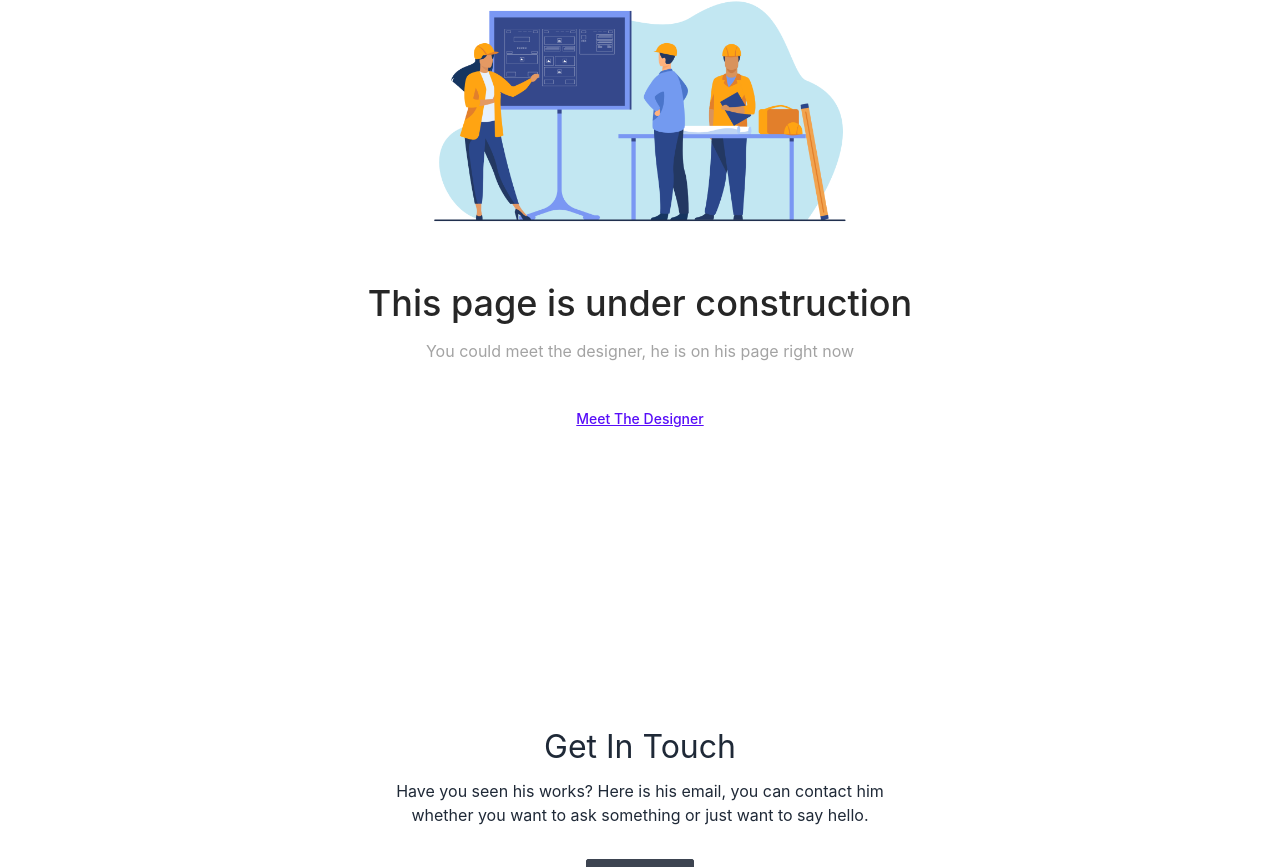
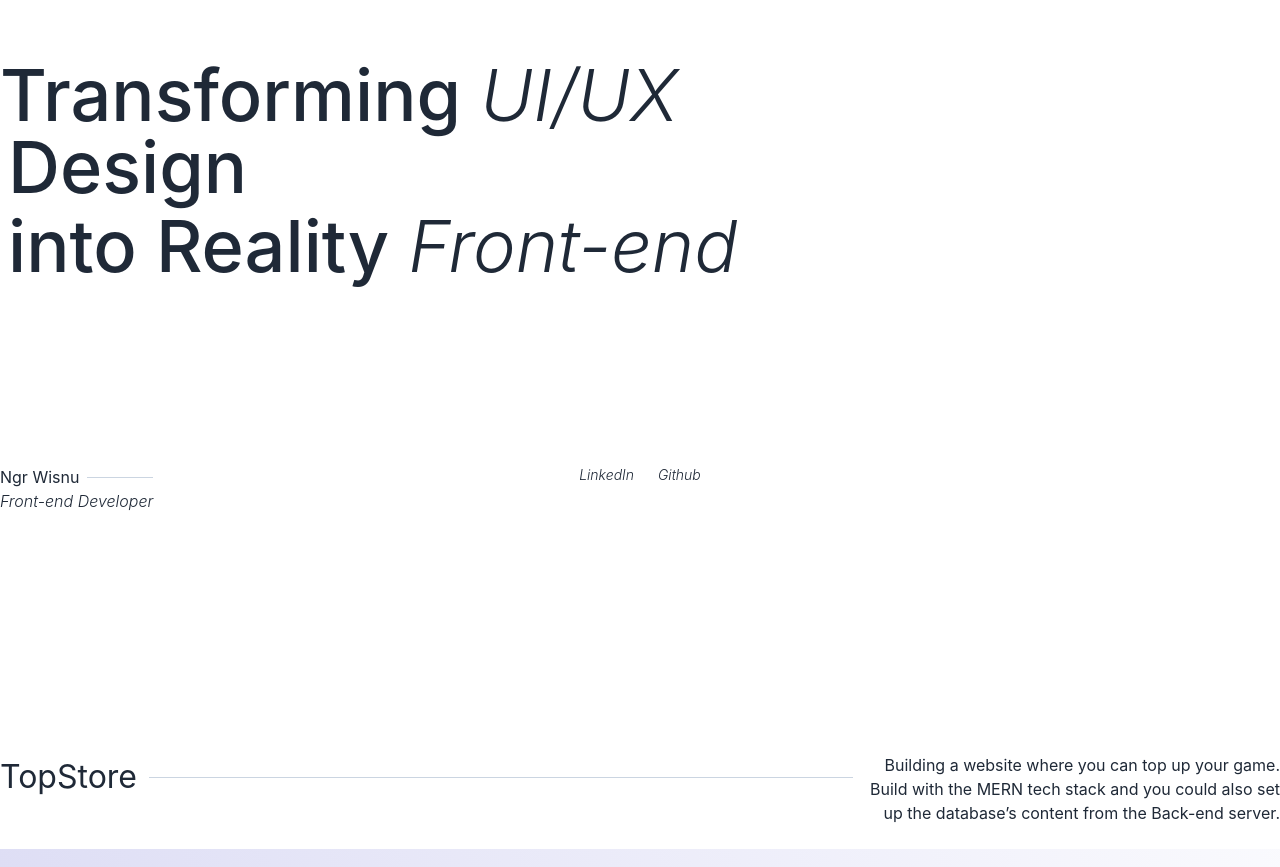
Before and after one commit to ngrwisnu/portfolio-v2, a Next.js app: page / in a window 1280 px wide. Shown: the part 193-1060 px from the top of the page. Built offline with nearby package versions, Linux system fonts and the light colour scheme.

Commit message:
create hero and selected works section, provide data for works' details page

```diff
--- a/components/contact/Contact.tsx
+++ b/components/contact/Contact.tsx
@@ -5,10 +5,10 @@ import Button from "../ui/button";
 const Contact = () => {
   return (
     <section id="contact" className="w-screen">
-      <div className="container-content">
+      <div className="container-content px-4 md:px-0">
         <div className="contact__contents flex flex-col items-center justify-center gap-8 py-10">
           <div className="flex flex-col gap-2 text-center">
-            <h2 className="text-[32px]">Get In Touch</h2>
+            <h2 className="">Get In Touch</h2>
             <p className="max-w-lg text-base">
               Have you seen his works? Here is his email, you can contact him
               whether you want to ask something or just want to say hello.
--- /dev/null
+++ b/components/hero/index.tsx
@@ -0,0 +1,44 @@
+import React from "react";
+import SosmedLink from "../sosmed-link";
+
+const Hero = () => {
+  return (
+    <section id="hero" className="w-screen">
+      <div className="container-content px-4 py-44 md:px-0">
+        <h1 className="text-3xl font-medium leading-[1.125] md:text-7xl">
+          Transforming <span className="font-light italic">UI/UX</span> <br />
+          <span className="pl-[2px] md:pl-2">Design</span> <br />
+          <span className="pl-[3px] leading-[1.2] md:pl-2">
+            into Reality <span className="font-light italic">Front-end</span>
+          </span>
+        </h1>
+        <div className="author-info mt-44 flex">
+          <div className="author-info__left w-max basis-1/3">
+            <div className="left-wrapper w-max">
+              <div className="author-info__name flex">
+                <h5
+                  aria-label="author-name"
+                  className="pr-2 text-base font-normal"
+                >
+                  Ngr Wisnu
+                </h5>
+                <span className="h-[1px] flex-grow self-center bg-slate-300"></span>
+              </div>
+              <h6
+                aria-label="author-position"
+                className="text-base font-light italic"
+              >
+                Front-end Developer
+              </h6>
+            </div>
+          </div>
+          <div className="author-info__social hidden basis-1/3 justify-center md:flex">
+            <SosmedLink />
+          </div>
+        </div>
+      </div>
+    </section>
+  );
+};
+
+export default Hero;
--- /dev/null
+++ b/components/selected-works/SelectedWork.tsx
@@ -0,0 +1,30 @@
+import Image from "next/image";
+import React from "react";
+
+const SelectedWork = () => {
+  return (
+    <div className="work-content">
+      <div className="work-content__header mb-6 flex flex-col max-md:mx-4 md:flex-row">
+        <h2 className="justify-self-start pr-0 max-md:pb-2 md:self-center md:pr-3">
+          TopStore
+        </h2>
+        <div className="line h-[1px] flex-grow self-center bg-slate-300 max-md:w-full"></div>
+        <p className="pl-0 pt-0 text-left text-base font-normal max-md:pt-2 md:basis-2/3 md:pl-3 md:pt-6 md:text-right lg:basis-1/3">
+          Building a website where you can top up your game. Build with the MERN
+          tech stack and you could also set up the database’s content from the
+          Back-end server.
+        </p>
+      </div>
+      <div className="work-content__image bg-topstore-gradient flex max-h-[656px] w-full justify-end">
+        <Image
+          src="/assets/images/topstore-preview.png"
+          width={1050}
+          height={706}
+          alt="Preview"
+        />
+      </div>
+    </div>
+  );
+};
+
+export default SelectedWork;
--- /dev/null
+++ b/components/selected-works/index.tsx
@@ -0,0 +1,15 @@
+import React from "react";
+import SelectedWork from "./SelectedWork";
+
+const SelectedWorks = () => {
+  return (
+    <section className="w-screen">
+      <div className="container-content flex flex-col gap-[72px] py-10">
+        <SelectedWork />
+        <SelectedWork />
+      </div>
+    </section>
+  );
+};
+
+export default SelectedWorks;
--- a/components/sosmed-link/index.tsx
+++ b/components/sosmed-link/index.tsx
@@ -3,10 +3,18 @@ import React from "react";
 const SosmedLink = () => {
   return (
     <div className="flex gap-6 text-sm font-light italic">
-      <a href="#" className="transition-all hover:underline">
+      <a
+        href="#"
+        aria-label="Linkedin"
+        className="transition-all hover:underline"
+      >
         LinkedIn
       </a>
-      <a href="#" className="transition-all hover:underline">
+      <a
+        href="#"
+        aria-label="Github"
+        className="transition-all hover:underline"
+      >
         Github
       </a>
     </div>
--- a/pages/index.tsx
+++ b/pages/index.tsx
@@ -1,6 +1,8 @@
 import Head from "next/head";
 import Contact from "../components/contact/Contact";
 import EmptyPage from "../components/empty-page";
+import Hero from "../components/hero";
+import SelectedWorks from "../components/selected-works";
 
 export default function Home() {
   return (
@@ -13,6 +15,8 @@ export default function Home() {
         />
         <link rel="icon" href="/favicon.ico" />
       </Head>
+      <Hero />
+      <SelectedWorks />
       <EmptyPage />
       <Contact />
     </div>
--- a/styles/globals.css
+++ b/styles/globals.css
@@ -20,6 +20,12 @@ a {
   box-sizing: border-box;
 }
 
+@layer base {
+  h2 {
+    @apply text-[32px];
+  }
+}
+
 @layer components {
   .font-logo {
     font-family: "Josefin Sans";
@@ -40,4 +46,12 @@ a {
   .skills-title {
     @apply mb-4 text-base font-semibold;
   }
+
+  .bg-topstore-gradient {
+    background: linear-gradient(
+      63.82deg,
+      #dbdbf4 10.51%,
+      rgba(249, 250, 255, 0.1) 114.24%
+    );
+  }
 }
```
Also changed, not shown: data/works.ts (added, +31 -0 lines), public/assets/images/luxspace-preview.png (added), public/assets/images/topstore-preview.png (added).
